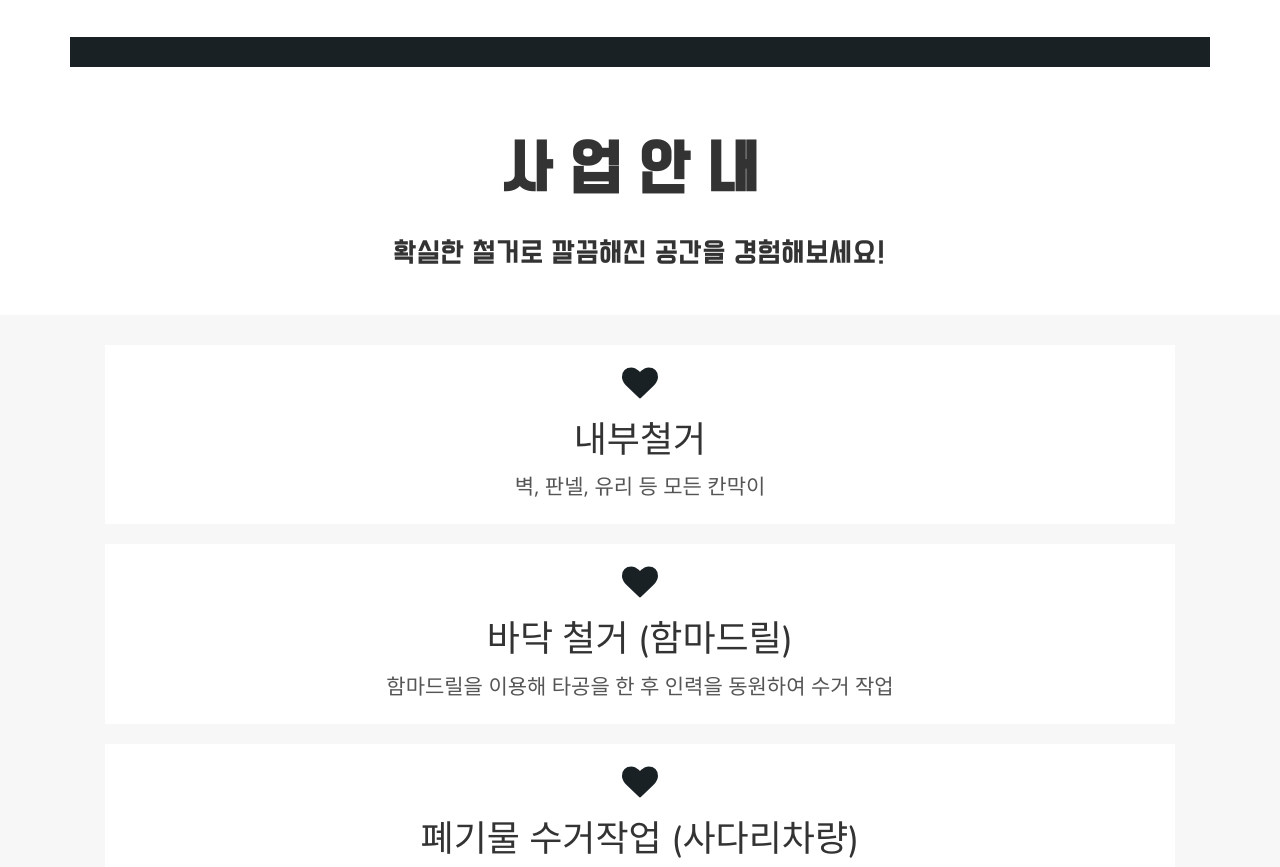
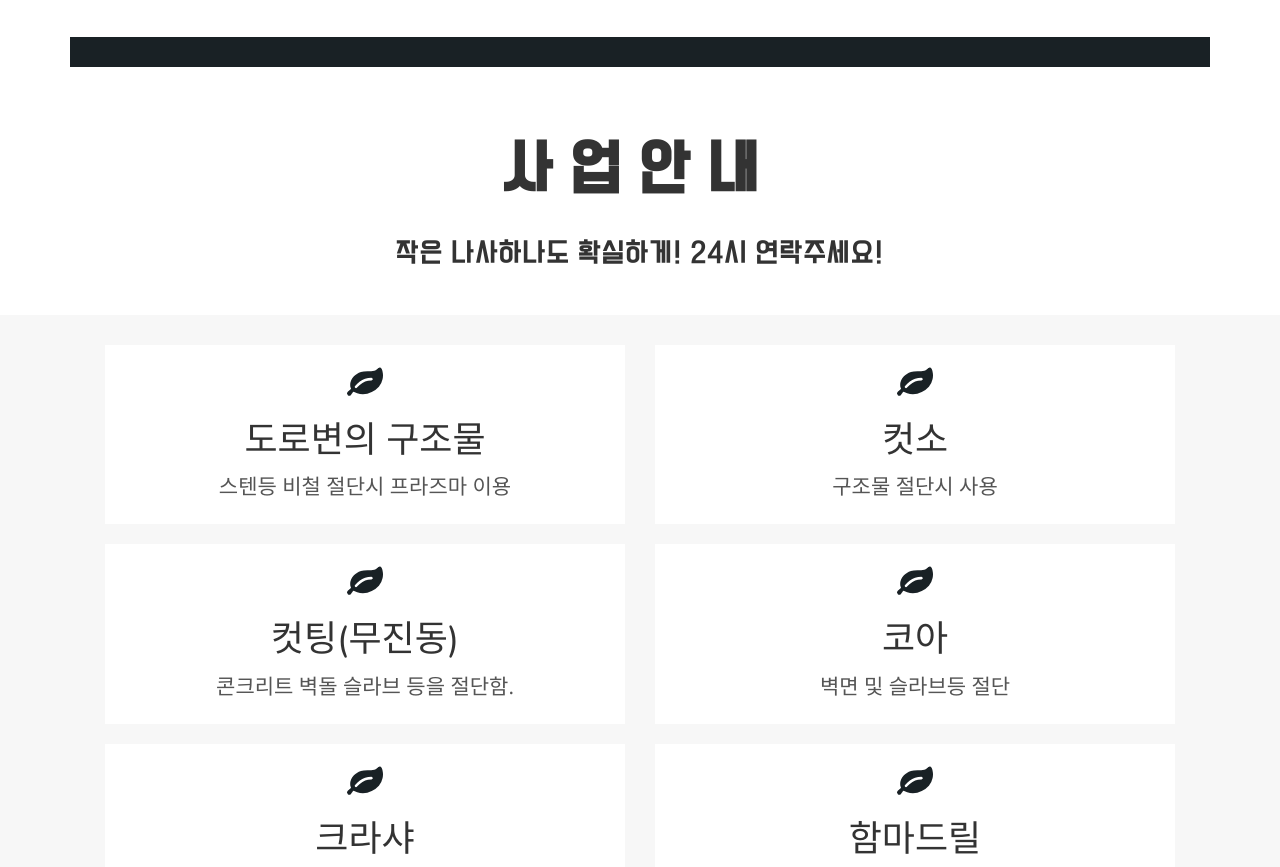
Before and after one commit to byunseungyun/ans.endsth28, a plain HTML site: page business.html in a window 1280 px wide. Shown: the part 73-940 px from the top of the page. Drawn offline with nearby package versions, Linux system fonts and the light colour scheme; some packages are replaced by stand-ins of ours.

Commit message:
no message

```diff
--- a/business.html
+++ b/business.html
@@ -132,7 +132,7 @@
                 <h3 class="cumputersetac"><p>
 
 
-									확실한 철거로 깔끔해진 공간을 경험해보세요!
+									작은 나사하나도 확실하게! 24시 연락주세요!
                 </p></h3>
             </div>
 
@@ -150,52 +150,78 @@
 
 
 
-								<div class="col-sm-6 col-md-12">
+            		<div class="col-sm-6 col-md-6">
 
                     <div class="icon-box">
-                        <svg class="icon icon-heart"><use xlink:href="#icon-heart"></use></svg>
+                        <svg class="icon icon-leaf"><use xlink:href="#icon-leaf"></use></svg>
 
-                        <h3>내부철거</h3>
-                        <p>벽, 판넬, 유리 등 모든 칸막이</p>
+                        <h3>도로변의 구조물</h3>
+                        <p>스텐등 비철 절단시 프라즈마 이용</p>
                     </div>
                 </div>
 
 
 
 
-								<div class="col-sm-6 col-md-12">
+            		<div class="col-sm-6 col-md-6">
 
                     <div class="icon-box">
-                        <svg class="icon icon-heart"><use xlink:href="#icon-heart"></use></svg>
+                        <svg class="icon icon-leaf"><use xlink:href="#icon-leaf"></use></svg>
 
-                        <h3>바닥 철거 (함마드릴)</h3>
-                        <p>함마드릴을 이용해 타공을 한 후 인력을 동원하여 수거 작업</p>
+                        <h3>컷소</h3>
+                        <p>구조물 절단시 사용</p>
                     </div>
                 </div>
 
 
 
 
-								<div class="col-sm-6 col-md-12">
+            		<div class="col-sm-6 col-md-6">
 
                     <div class="icon-box">
-                        <svg class="icon icon-heart"><use xlink:href="#icon-heart"></use></svg>
+                        <svg class="icon icon-leaf"><use xlink:href="#icon-leaf"></use></svg>
 
-                        <h3>폐기물 수거작업 (사다리차량)</h3>
-                        <p>사다리 차량을 이용하여 고층의 분리수거 폐기물</p>
+                        <h3>컷팅(무진동)</h3>
+                        <p>콘크리트 벽돌 슬라브 등을 절단함.</p>
                     </div>
                 </div>
 
 
 
 
-								<div class="col-sm-6 col-md-12">
+            		<div class="col-sm-6 col-md-6">
 
                     <div class="icon-box">
-                        <svg class="icon icon-heart"><use xlink:href="#icon-heart"></use></svg>
+                        <svg class="icon icon-leaf"><use xlink:href="#icon-leaf"></use></svg>
 
-                        <h3>마무리 작업</h3>
-                        <p>최종작업</p>
+                        <h3>코아</h3>
+                        <p>벽면 및 슬라브등 절단</p>
+                    </div>
+                </div>
+
+
+
+
+            		<div class="col-sm-6 col-md-6">
+
+                    <div class="icon-box">
+                        <svg class="icon icon-leaf"><use xlink:href="#icon-leaf"></use></svg>
+
+                        <h3>크라샤</h3>
+                        <p>철거시 유압장비 기례로 압쇄</p>
+                    </div>
+                </div>
+
+
+
+
+            		<div class="col-sm-6 col-md-6">
+
+                    <div class="icon-box">
+                        <svg class="icon icon-leaf"><use xlink:href="#icon-leaf"></use></svg>
+
+                        <h3>함마드릴</h3>
+                        <p>콘크리트 등을 부수는 장비</p>
                     </div>
                 </div>
 
--- a/feed.xml
+++ b/feed.xml
@@ -5,7 +5,7 @@
     <link>http://ans.endsth.xyz/</link>
     <description>본오동 사동 고잔동 원곡동 선부동 건물 상가 공장 원상복구 폐기물처리업체</description>
     <language>ko</language>
-    <pubDate>Tue, 20 Sep 2016 00:59:29 +0900</pubDate>
+    <pubDate>Tue, 20 Sep 2016 01:17:56 +0900</pubDate>
     <generator>Jekyll v3.2.1</generator>
     <managingEditor>안산철거</managingEditor>
 
@@ -31,14 +31,14 @@
         <link>http://ans.endsth.xyz/about</link>
         <description></description>
         <guid>http://ans.endsth.xyz/about</guid>
-        <pubDate>Tue, 20 Sep 2016 00:59:29 +0900</pubDate>
+        <pubDate>Tue, 20 Sep 2016 01:17:56 +0900</pubDate>
       </item>
       <item>
         <title>사업안내</title>
         <link>http://ans.endsth.xyz/business</link>
         <description></description>
         <guid>http://ans.endsth.xyz/business</guid>
-        <pubDate>Tue, 20 Sep 2016 00:59:29 +0900</pubDate>
+        <pubDate>Tue, 20 Sep 2016 01:17:56 +0900</pubDate>
       </item>
   </channel>
 </rss>
```
Also changed, not shown: about.html (+2 -2 lines), index.html (+1 -1 lines), sindication.xml (+5 -5 lines), sitemap.xml (+4 -4 lines).
